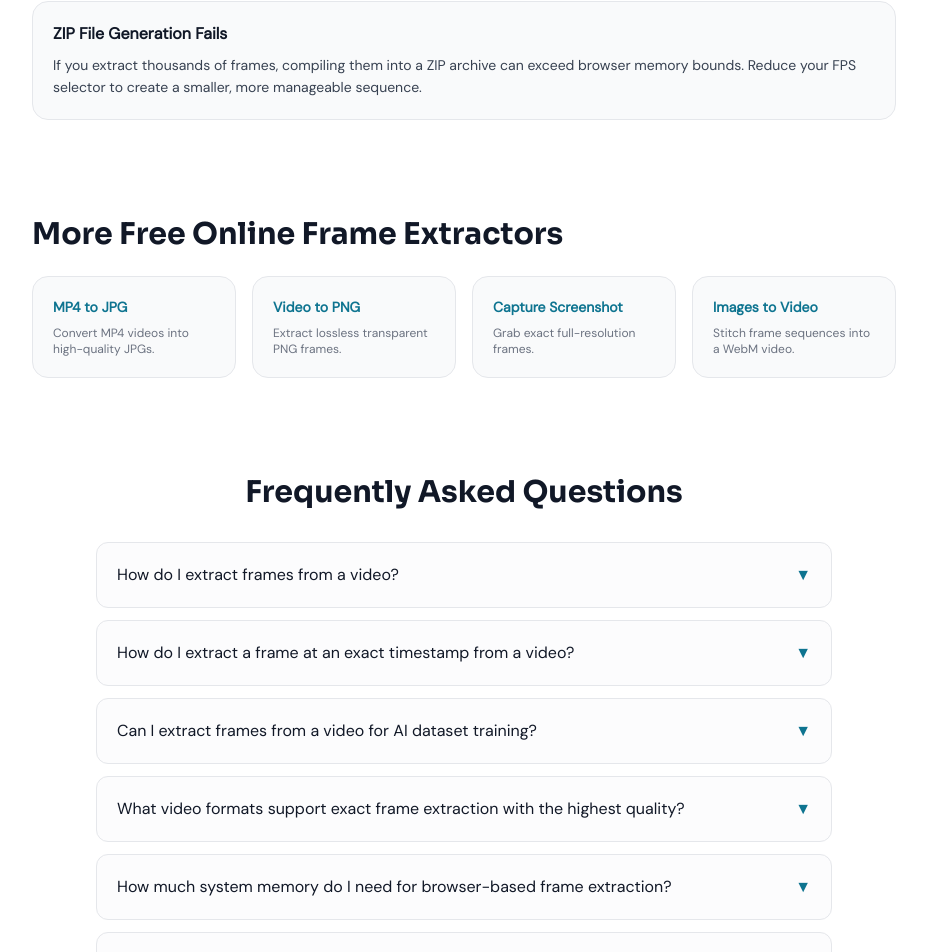
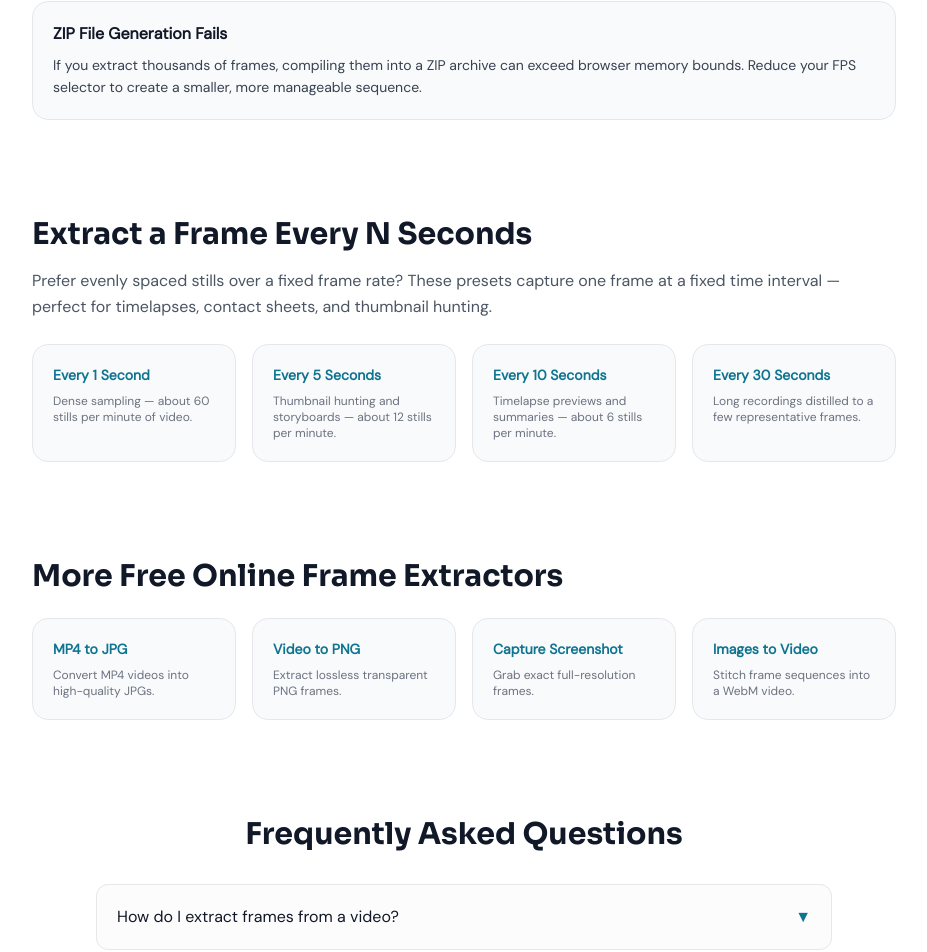
Before and after one commit to msachal5700/video-to-image-sequence, a React (Vite) app: page /video-frame-extractor in a window 1280 px wide. Shown: the part 2930-3882 px from the top of the page, without its empty margins (176-1103 px from the left). Built offline with nearby package versions, Linux system fonts and the light colour scheme.

Commit message:
extract-frames-from-video: cross-link every-N-seconds interval pages

```diff
--- a/pages/ExtractFramesFromVideo.tsx
+++ b/pages/ExtractFramesFromVideo.tsx
@@ -283,6 +283,34 @@ const ExtractFramesFromVideo: React.FC = () => {
         </div>
       </section>
 
+      {/* ── EXTRACT BY TIME INTERVAL (INTERNAL LINKING) ── */}
+      <section className="max-w-4xl mx-auto py-12 px-4">
+        <h2 className="text-2xl md:text-3xl font-bold mb-4 font-display">
+          Extract a Frame Every N Seconds
+        </h2>
+        <p className="text-gray-400 leading-relaxed mb-6">
+          Prefer evenly spaced stills over a fixed frame rate? These presets capture one frame at a fixed time interval — perfect for timelapses, contact sheets, and thumbnail hunting.
+        </p>
+        <div className="grid grid-cols-1 sm:grid-cols-2 md:grid-cols-4 gap-4">
+          <Link to="/extract-frame-every-1-second" className="bg-gray-900 border border-gray-800 rounded-2xl p-5 hover:border-cyan-500 transition block">
+            <h3 className="text-cyan-400 font-semibold mb-2 text-sm">Every 1 Second</h3>
+            <p className="text-gray-500 text-xs">Dense sampling — about 60 stills per minute of video.</p>
+          </Link>
+          <Link to="/extract-frame-every-5-seconds" className="bg-gray-900 border border-gray-800 rounded-2xl p-5 hover:border-cyan-500 transition block">
+            <h3 className="text-cyan-400 font-semibold mb-2 text-sm">Every 5 Seconds</h3>
+            <p className="text-gray-500 text-xs">Thumbnail hunting and storyboards — about 12 stills per minute.</p>
+          </Link>
+          <Link to="/extract-frame-every-10-seconds" className="bg-gray-900 border border-gray-800 rounded-2xl p-5 hover:border-cyan-500 transition block">
+            <h3 className="text-cyan-400 font-semibold mb-2 text-sm">Every 10 Seconds</h3>
+            <p className="text-gray-500 text-xs">Timelapse previews and summaries — about 6 stills per minute.</p>
+          </Link>
+          <Link to="/extract-frame-every-30-seconds" className="bg-gray-900 border border-gray-800 rounded-2xl p-5 hover:border-cyan-500 transition block">
+            <h3 className="text-cyan-400 font-semibold mb-2 text-sm">Every 30 Seconds</h3>
+            <p className="text-gray-500 text-xs">Long recordings distilled to a few representative frames.</p>
+          </Link>
+        </div>
+      </section>
+
       {/* ── RELATED TOOLS (INTERNAL LINKING) ── */}
       <section className="max-w-4xl mx-auto py-12 px-4">
         <h2 className="text-2xl md:text-3xl font-bold mb-6 font-display">
```
